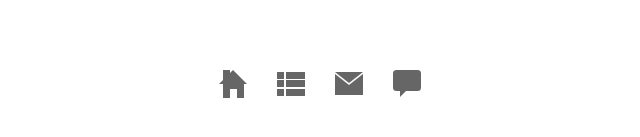
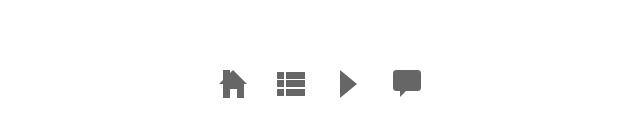
Before and after one commit to 1853353732/DearIvan.github.io, a plain HTML site: page index.html in a window 1280 px wide. Shown: the part 183-320 px from the top of the page, 281-921 px from the left. Drawn offline with Linux system fonts and the light colour scheme.

Commit message:
Update index.html

```diff
--- a/index.html
+++ b/index.html
@@ -11,7 +11,7 @@
 	<div class="nav">
 		<span class="icon icon-mid"><a href="#" title="首页"><span class="icon-home"></span></a></span>
 		<span class="icon icon-mid"><a href="http://blog.retirw.com" title="博客"><span class="icon-list-view"></span></a></span>
-		<span class="icon icon-mid"><a href="#" title="暂未开放"><span class="icon-mail"></span></a></span>
+		<span class="icon icon-mid"><a href="http://fm.retirw.com" title="FM"><span class="icon-play"></span></a></span>
 		<span class="icon icon-mid"><a href="#" title="暂未开放"><span class="icon-comment"></span></a></span>
 	</div>
 </div>
```
